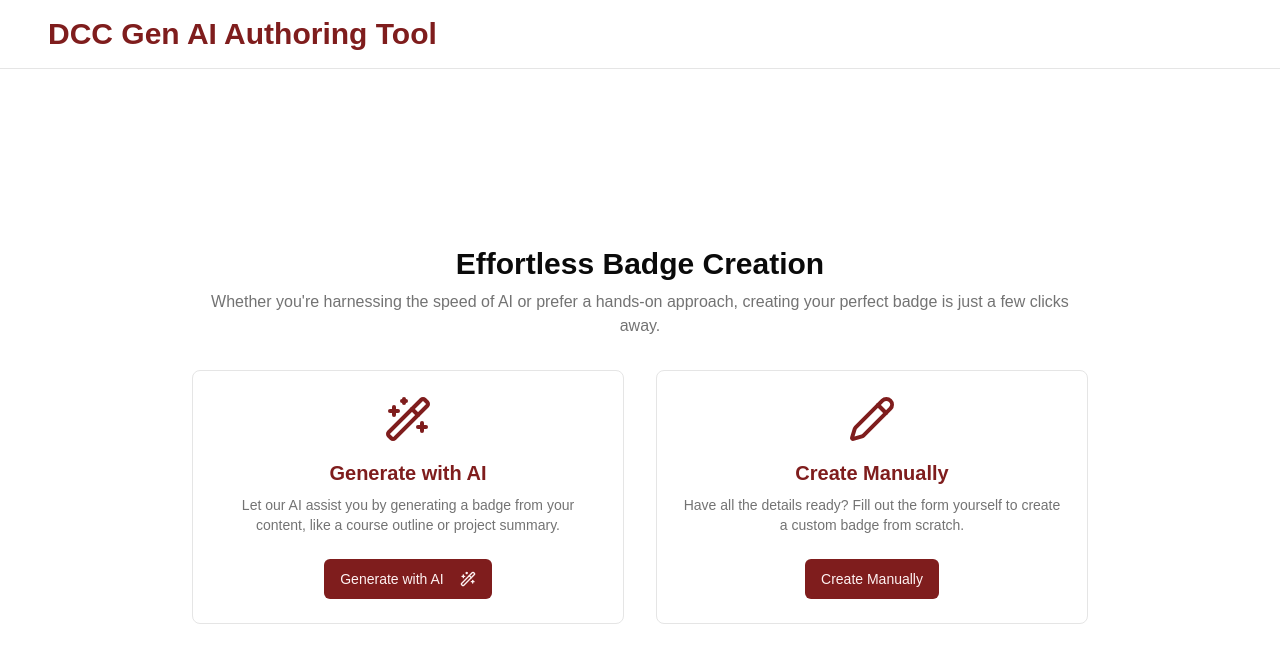
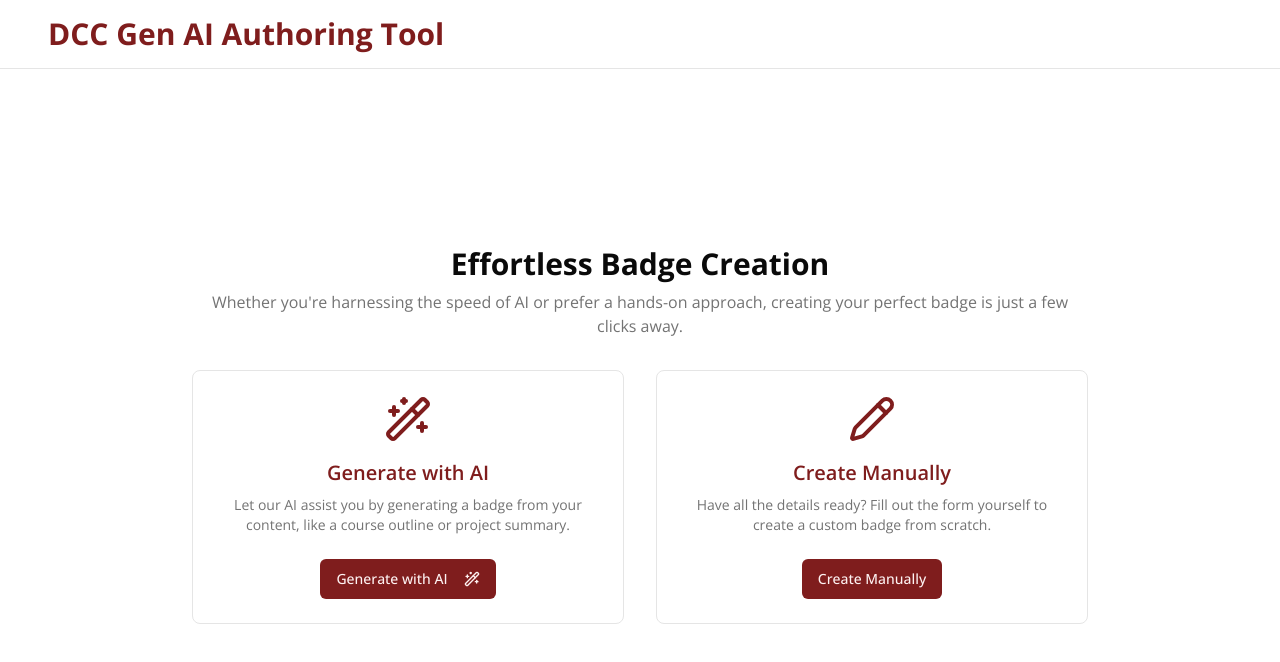
Before and after one commit to oneorigin-2-0/dcc-credential-co-writer, a Next.js app in the folder frontend/: page / in a window 1280 px wide. Shown: the top 662 px of the page. Built offline with nearby package versions, Linux system fonts and the light colour scheme.

Commit message:
You the font family - https://fonts.google.com/specimen/Open+Sans

```diff
--- a/frontend/src/app/globals.css
+++ b/frontend/src/app/globals.css
@@ -3,7 +3,7 @@
 @tailwind utilities;
 
 body {
-  font-family: 'neue-haas-grotesk-text', sans-serif;
+  font-family: 'Open Sans', sans-serif;
 }
 
 @layer base {
--- a/frontend/src/app/layout.tsx
+++ b/frontend/src/app/layout.tsx
@@ -1,6 +1,9 @@
 import type { Metadata } from 'next';
+import { Open_Sans } from 'next/font/google';
 import './globals.css';
 import { Toaster } from '@/components/ui/toaster';
+
+const openSans = Open_Sans({ subsets: ['latin'], variable: '--font-sans' });
 
 export const metadata: Metadata = {
   title: 'BadgeSmith - AI-Powered Badge Creator',
@@ -15,7 +18,7 @@ export default function RootLayout({
 }>) {
   return (
     <html lang="en">
-      <body className="font-sans antialiased">
+      <body className={`${openSans.variable} font-sans antialiased`}>
         {children}
         <Toaster />
       </body>
--- a/frontend/tailwind.config.ts
+++ b/frontend/tailwind.config.ts
@@ -18,9 +18,9 @@ export default {
     },
     extend: {
       fontFamily: {
-        sans: ['neue-haas-grotesk-text', 'sans-serif', ...fontFamily.sans],
-        body: ['neue-haas-grotesk-text', 'sans-serif'],
-        headline: ['neue-haas-grotesk-text', 'sans-serif'],
+        sans: ['var(--font-sans)', ...fontFamily.sans],
+        body: ['Open Sans', 'sans-serif'],
+        headline: ['Open Sans', 'sans-serif'],
         code: ['monospace'],
       },
       colors: {
```
